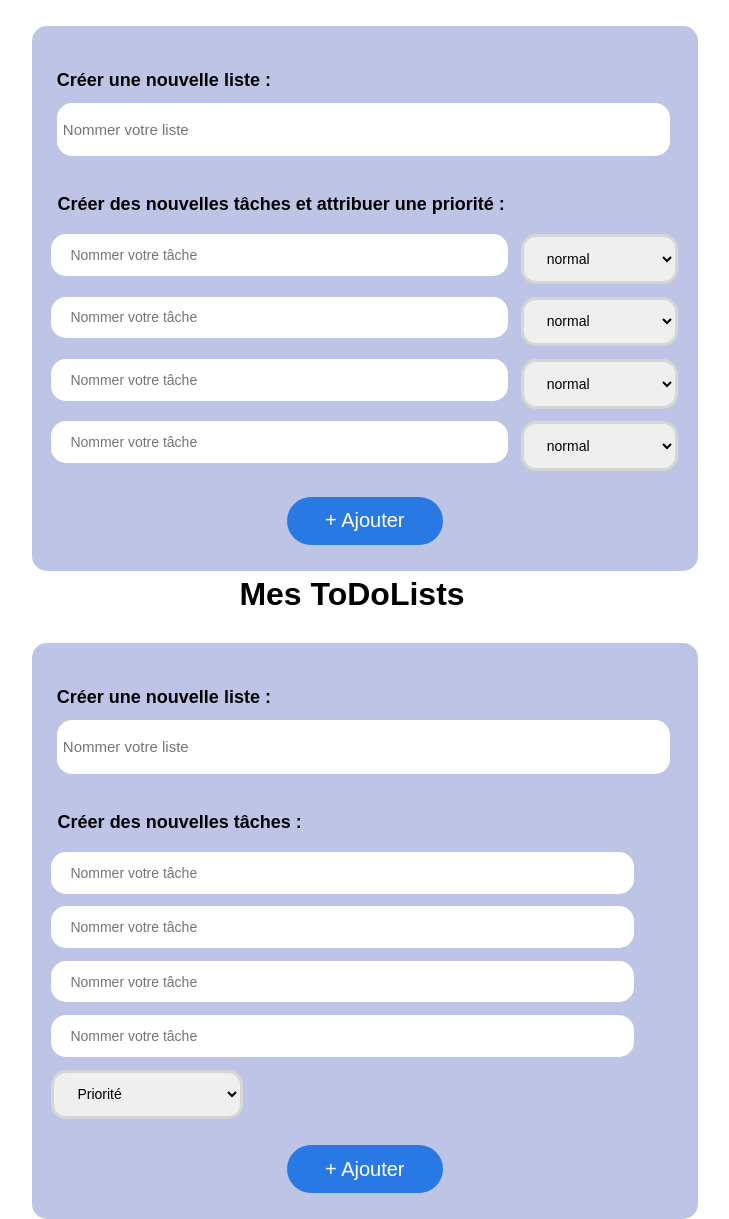
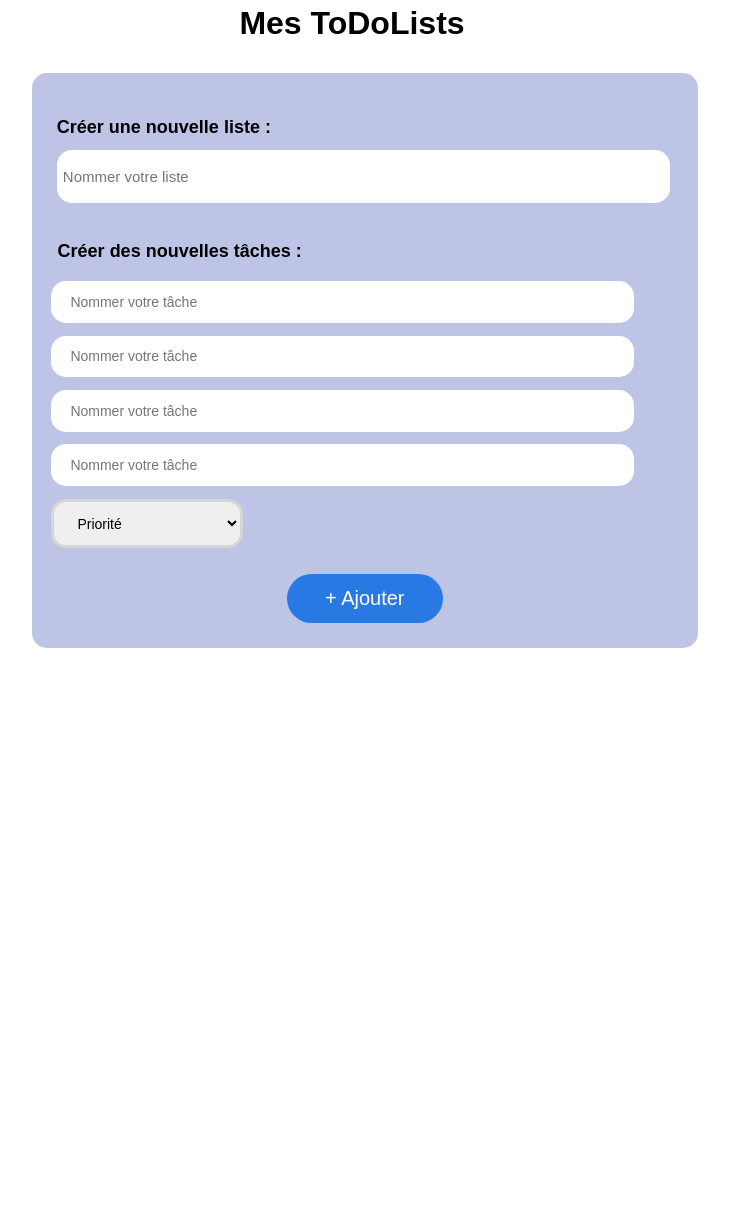
Before and after one commit to blacksnyd/todolist, a PHP site: page /add.php in a window 1280 px wide. Shown: the whole page, without its empty margins (288-1017 px from the left). After the commit the page ends 648 px from the top, so only its background shows below. Run offline with PHP 8.4, Linux system fonts and the light colour scheme.

Commit message:
remove old form

```diff
--- a/public/add.php
+++ b/public/add.php
@@ -55,51 +55,6 @@
   <link rel="stylesheet" href="../assets/form.css">
 </head>
 <body>
-
- <form class="formContainer" action="" method="POST">
-                <div class="newList">
-                    <h2> Créer une nouvelle liste :</h2>
-                    <input placeholder="Nommer votre liste" type="text" id="newList" name="newList" maxlength="30">
-                </div>
-               <div class="newTask">
-                    <h2> Créer des nouvelles tâches et attribuer une priorité :</h2>
-                    <div class="taskInput">
-                    <input placeholder="Nommer votre tâche" type="text" id="firstNewTask" name="firstNewTask" maxlength="30">
-                    <select name="firstNewTask" id="firstNewTask">
-                        <option  value="normal" class="priorityWhite">normal</option>
-                        <option  value="urgent" class="priorityRed">urgent</option>
-                        <option value="cool" class="priorityGreen">cool</option>
-                    </select>
-                    </div>
-                    <div  class="taskInput">
-                    <input placeholder="Nommer votre tâche" type="text" id="secondNewTask" name="secondNewTask" maxlength="30">
-                    <select name="secondNewTask" id="secondNewTask">
-                        <option  value="normal" class="priorityWhite">normal</option>
-                        <option  value="urgent" class="priorityRed">urgent</option>
-                        <option value="cool" class="priorityGreen">cool</option>
-                    </select>
-                     </div>
-                     <div  class="taskInput">
-                    <input placeholder="Nommer votre tâche" type="text" id="thirdtNewTask" name="thirdNewTask" maxlength="30">
-                    <select name="thirdNewTask" id="thirdNewTask">
-                      <option  value="normal" class="priorityWhite">normal</option>
-                        <option  value="urgent" class="priorityRed">urgent</option>
-                        <option value="cool" class="priorityGreen">cool</option>
-                    </select>
-                    </div>
-                    <div  class="taskInput">
-                    <input placeholder="Nommer votre tâche" type="text" id="fourthNewTask" name="fourthNewTask" maxlength="30">
-                    <select name="fourthNewTask" id="fourthNewTask">
-                       <option  value="normal" class="priorityWhite">normal</option>
-                        <option  value="urgent" class="priorityRed">urgent</option>
-                        <option value="cool" class="priorityGreen">cool</option>
-                    </select>
-                     </div>
-              </div>
-               <div class="submit">
-                <input type="submit" value="+ Ajouter">
-             </div>
-            </form>
 
   <header>
     <h1>Mes ToDoLists</h1>
```
